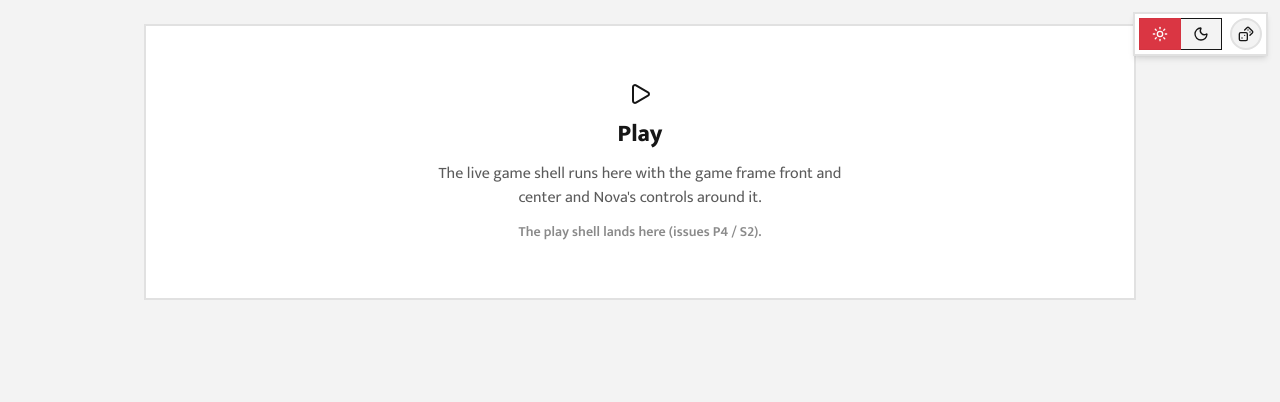
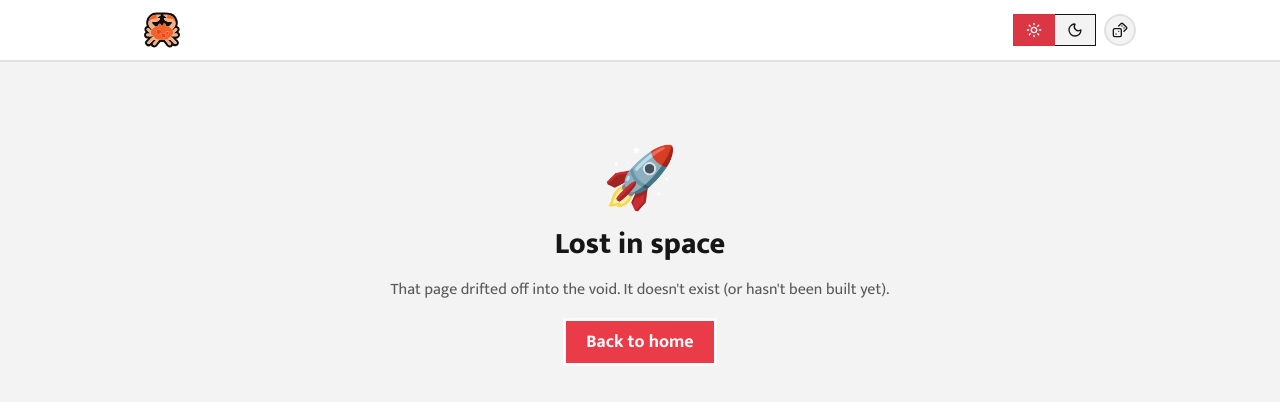
Before and after one commit to tannerkrewson/rocketcrab, a React (Vite) app in the folder apps/nova/: page /play in a window 1280 px wide. Shown: the top 402 px of the page. Built offline with nearby package versions, Linux system fonts and the light colour scheme.

Commit message:
chore(ui): third-pass consolidation — crab.svg brand mark in chrome, drop dead /play route, btn-link sweep, smoke spec (7.48)

```diff
--- a/apps/nova/src/components/editor/EditorPage.tsx
+++ b/apps/nova/src/components/editor/EditorPage.tsx
@@ -660,11 +660,11 @@ export function EditorPage({ game, initialSource }: { game?: SavedGame; initialS
       <header className="flex flex-wrap items-center gap-3">
         <Link
           to="/"
-          className="text-2xl leading-none"
+          className="flex items-center"
           aria-label="Rocketcrab Nova home"
           title="Rocketcrab Nova"
         >
-          <span aria-hidden="true">🦀🚀</span>
+          <img src="/crab.svg" alt="" className="h-9 w-9" />
         </Link>
         <Link to="/library" className={buttonStyles("outline")} title="Back to your games">
           <ArrowLeft className="h-4 w-4" aria-hidden="true" />
--- a/apps/nova/src/components/layout/AppLayout.tsx
+++ b/apps/nova/src/components/layout/AppLayout.tsx
@@ -17,10 +17,7 @@ import { ThemeSelector } from "./ThemeSelector";
  */
 export function AppLayout() {
   const location = useLocation();
-  const isPartyRoute =
-    location.pathname === "/join" ||
-    location.pathname === "/party" ||
-    location.pathname === "/play";
+  const isPartyRoute = location.pathname === "/join" || location.pathname === "/party";
 
   return (
     <div className="flex min-h-screen flex-col bg-base-200 text-base-content">
@@ -36,12 +33,11 @@ export function AppLayout() {
           <div className="mx-auto flex w-full max-w-5xl items-center justify-between gap-4 px-4 py-3">
             <Link
               to="/"
-              className="flex items-center gap-2 text-sm font-black tracking-tight text-base-content transition-opacity hover:opacity-70"
+              className="flex items-center transition-opacity hover:opacity-70"
+              aria-label="Rocketcrab home"
+              title="Rocketcrab home"
             >
-              <span className="text-xl leading-none" aria-hidden="true">
-                🦀🚀
-              </span>
-              <span>Rocketcrab Nova</span>
+              <img src="/crab.svg" alt="" className="h-9 w-9" />
             </Link>
             <ThemeSelector />
           </div>
--- a/apps/nova/src/routeTree.gen.ts
+++ b/apps/nova/src/routeTree.gen.ts
@@ -18,7 +18,6 @@ import { Route as ExamplesRouteImport } from './routes/examples'
 import { Route as JoinRouteImport } from './routes/join'
 import { Route as LibraryRouteImport } from './routes/library'
 import { Route as PartyRouteImport } from './routes/party'
-import { Route as PlayRouteImport } from './routes/play'
 import { Route as ClassicGameIdRouteImport } from './routes/classic/$gameId'
 import { Route as GameGameIdRouteImport } from './routes/game.$gameId'
 import { Route as GamesGameIdEditRouteImport } from './routes/games/$gameId/edit'
@@ -68,11 +67,6 @@ const PartyRoute = PartyRouteImport.update({
   path: '/party',
   getParentRoute: () => rootRouteImport,
 } as any)
-const PlayRoute = PlayRouteImport.update({
-  id: '/play',
-  path: '/play',
-  getParentRoute: () => rootRouteImport,
-} as any)
 const ClassicGameIdRoute = ClassicGameIdRouteImport.update({
   id: '/classic/$gameId',
   path: '/classic/$gameId',
@@ -99,7 +93,6 @@ export interface FileRoutesByFullPath {
   '/join': typeof JoinRoute
   '/library': typeof LibraryRoute
   '/party': typeof PartyRoute
-  '/play': typeof PlayRoute
   '/classic/$gameId': typeof ClassicGameIdRoute
   '/game/$gameId': typeof GameGameIdRoute
   '/games/$gameId/edit': typeof GamesGameIdEditRoute
@@ -114,7 +107,6 @@ export interface FileRoutesByTo {
   '/join': typeof JoinRoute
   '/library': typeof LibraryRoute
   '/party': typeof PartyRoute
-  '/play': typeof PlayRoute
   '/classic/$gameId': typeof ClassicGameIdRoute
   '/game/$gameId': typeof GameGameIdRoute
   '/games/$gameId/edit': typeof GamesGameIdEditRoute
@@ -130,7 +122,6 @@ export interface FileRoutesById {
   '/join': typeof JoinRoute
   '/library': typeof LibraryRoute
   '/party': typeof PartyRoute
-  '/play': typeof PlayRoute
   '/classic/$gameId': typeof ClassicGameIdRoute
   '/game/$gameId': typeof GameGameIdRoute
   '/games/$gameId/edit': typeof GamesGameIdEditRoute
@@ -147,7 +138,6 @@ export interface FileRouteTypes {
     | '/join'
     | '/library'
     | '/party'
-    | '/play'
     | '/classic/$gameId'
     | '/game/$gameId'
     | '/games/$gameId/edit'
@@ -162,7 +152,6 @@ export interface FileRouteTypes {
     | '/join'
     | '/library'
     | '/party'
-    | '/play'
     | '/classic/$gameId'
     | '/game/$gameId'
     | '/games/$gameId/edit'
@@ -177,7 +166,6 @@ export interface FileRouteTypes {
     | '/join'
     | '/library'
     | '/party'
-    | '/play'
     | '/classic/$gameId'
     | '/game/$gameId'
     | '/games/$gameId/edit'
@@ -193,7 +181,6 @@ export interface RootRouteChildren {
   JoinRoute: typeof JoinRoute
   LibraryRoute: typeof LibraryRoute
   PartyRoute: typeof PartyRoute
-  PlayRoute: typeof PlayRoute
   ClassicGameIdRoute: typeof ClassicGameIdRoute
   GameGameIdRoute: typeof GameGameIdRoute
   GamesGameIdEditRoute: typeof GamesGameIdEditRoute
@@ -264,13 +251,6 @@ declare module '@tanstack/react-router' {
       preLoaderRoute: typeof PartyRouteImport
       parentRoute: typeof rootRouteImport
     }
-    '/play': {
-      id: '/play'
-      path: '/play'
-      fullPath: '/play'
-      preLoaderRoute: typeof PlayRouteImport
-      parentRoute: typeof rootRouteImport
-    }
     '/classic/$gameId': {
       id: '/classic/$gameId'
       path: '/classic/$gameId'
@@ -305,7 +285,6 @@ const rootRouteChildren: RootRouteChildren = {
   JoinRoute: JoinRoute,
   LibraryRoute: LibraryRoute,
   PartyRoute: PartyRoute,
-  PlayRoute: PlayRoute,
   ClassicGameIdRoute: ClassicGameIdRoute,
   GameGameIdRoute: GameGameIdRoute,
   GamesGameIdEditRoute: GamesGameIdEditRoute,
--- a/apps/nova/src/routes/game.$gameId.tsx
+++ b/apps/nova/src/routes/game.$gameId.tsx
@@ -3,7 +3,7 @@ import { ArrowLeft, BookOpen, Code2, ExternalLink, PartyPopper, Play } from "luc
 import { useState } from "react";
 import { toast } from "sonner";
 import { PROTOCOL_VERSION } from "@rocketcrab/protocol";
-import { Button } from "../components/ui/Button";
+import { Button, buttonStyles } from "../components/ui/Button";
 import { ErrorPanel } from "../components/ui/ErrorPanel";
 import { LoadingState } from "../components/ui/LoadingState";
 import { ScreenshotCarousel } from "../components/games/ScreenshotCarousel";
@@ -53,7 +53,7 @@ export function BrowseGamePage() {
   const backLabel = inPartyLobby ? "Back to party" : "Back to games";
 
   const backLink = (
-    <Link to={backTarget} className="btn btn-link btn-sm self-start font-bold">
+    <Link to={backTarget} className={buttonStyles("outline")} title={backLabel}>
       <ArrowLeft className="h-4 w-4" aria-hidden="true" />
       {backLabel}
     </Link>
--- a/apps/nova/src/routes/play.tsx
+++ /dev/null
@@ -1,21 +0,0 @@
-import { createFileRoute } from "@tanstack/react-router";
-import { Play } from "lucide-react";
-import { PagePlaceholder } from "../components/ui/PagePlaceholder";
-
-export const Route = createFileRoute("/play")({
-  component: PlayPage,
-});
-
-function PlayPage() {
-  return (
-    <PagePlaceholder
-      title="Play"
-      description="The live game shell runs here with the game frame front and center and Nova's controls around it."
-      icon={<Play />}
-    >
-      <p className="text-sm font-semibold text-base-content/50">
-        The play shell lands here (issues P4 / S2).
-      </p>
-    </PagePlaceholder>
-  );
-}
```
Also changed, not shown: 2 other files (tests, documents, lock files or other folders).
